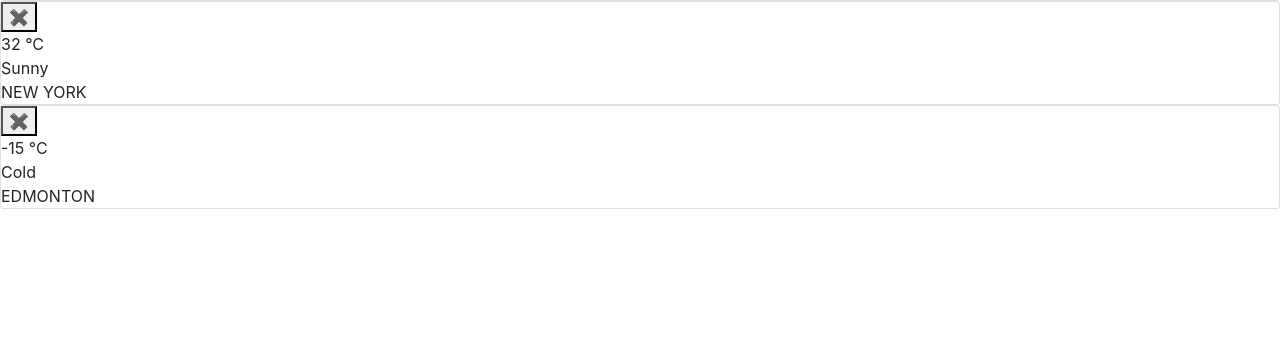
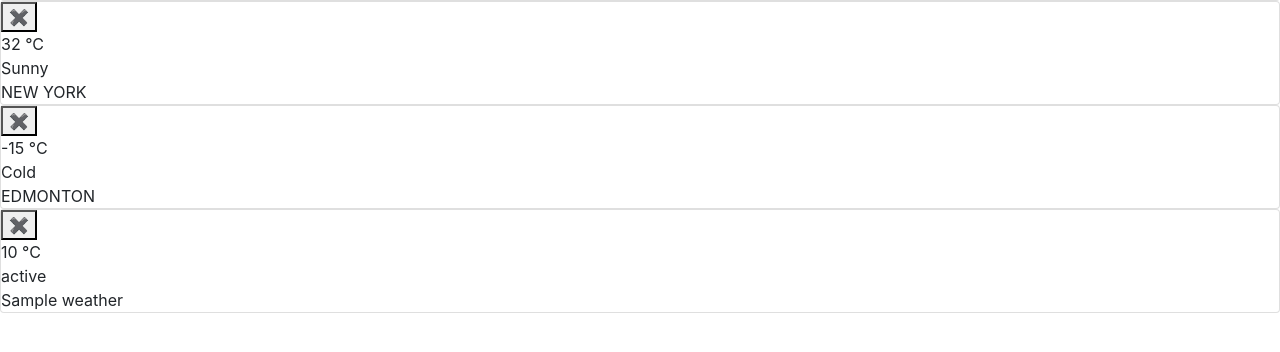
Before and after one commit to inpruner/Weather_App, a Flask app: template templates/index.html in a window 1280 px wide. Shown: the part 133-485 px from the top of the page. Run offline with Flask 2, Linux system fonts and the light colour scheme; the template is opened without the code that fills it: most values are stand-ins (such as "Sample title", 1, 10 or a date in 2020); some libraries are stand-ins or nearby versions.

Commit message:
Implemented adding a new weather card by user's request

```diff
--- a/app.py
+++ b/app.py
@@ -1,12 +1,34 @@
 from flask import Flask
 from flask import render_template
+from flask import request
+import requests
 import sys
 
 app = Flask(__name__)
 
+
 @app.route('/')
 def index():
     return render_template('index.html')
+
+
+@app.route('/add', methods=['POST'])
+def add_city():
+    if request.form['city_name']:
+        city_name = request.form['city_name']
+    else:
+        city_name = ''
+    url = 'http://api.openweathermap.org/data/2.5/weather'
+    params = {'q': city_name,
+              'units': 'metric',
+              'appid': 'ccd0fe135c3a9971a1844fe5364d210c'}
+    res = requests.get(url, params=params)
+    weather_from_owa = res.json()
+    weather_info = {'city_name': city_name.upper(),
+                    'temp': round(weather_from_owa['main']['temp']),
+                    'weather_state': weather_from_owa['weather'][0]['main']}
+    return render_template('index.html', weather=weather_info)
+
 
 if __name__ == '__main__':
     if len(sys.argv) > 1:
--- a/templates/index.html
+++ b/templates/index.html
@@ -20,7 +20,7 @@
     </div>
     {% endif %}
     {% endwith %}
-    <form action="/" method="POST">
+    <form action="/add" method="POST">
         <input type="text" placeholder="Enter a city name" name="city_name" id="input-city">
         <button type="submit" class="submit-button">Add</button>
     </form>
@@ -35,6 +35,7 @@
         </div>
         <div class="degrees"><span>9<span class="celsius"> °C</span></span></div>
         <div class="state">Chilly</div>
+	<div class="empty"></div>
         <div class="city">BOSTON</div>
     </div>
 
@@ -63,6 +64,22 @@
         <div class="empty"></div>
         <div class="city">EDMONTON</div>
     </div>
+
+    {% if weather %}
+    <div class="card evening-morning">
+        <div class="delete-wrapper">
+            <form action="#" method="POST">
+                <input type="hidden" name="id" value="">
+                <button class="delete-button" type="submit">&#10006;</button>
+            </form>
+        </div>
+        <div class="degrees"><span>{{ weather.temp }}<span class="celsius"> °C</span></span></div>
+        <div class="state">{{ weather.weather_state }}</div>
+        <div class="empty"></div>
+        <div class="city">{{ weather.city_name }}</div>
+    </div>
+    {% endif %}
+
 </div>
 </body>
 </html>
```
